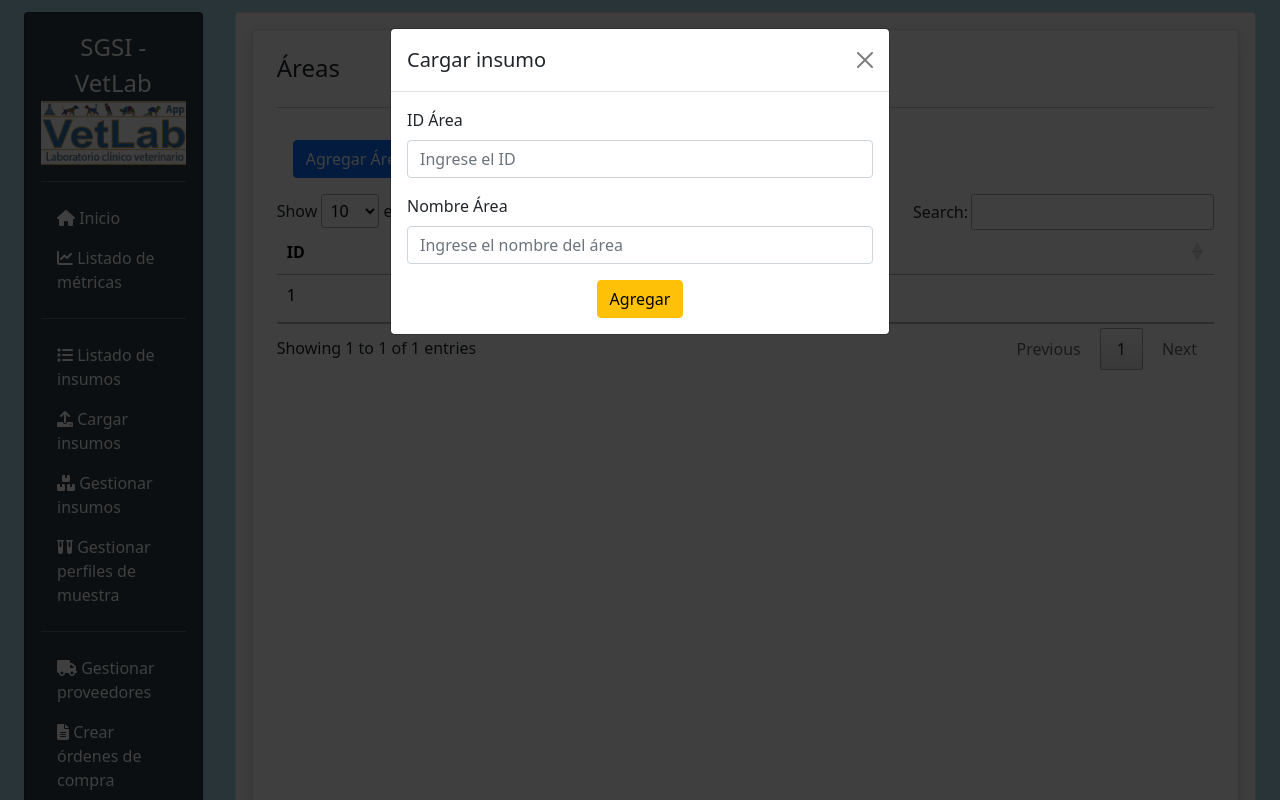
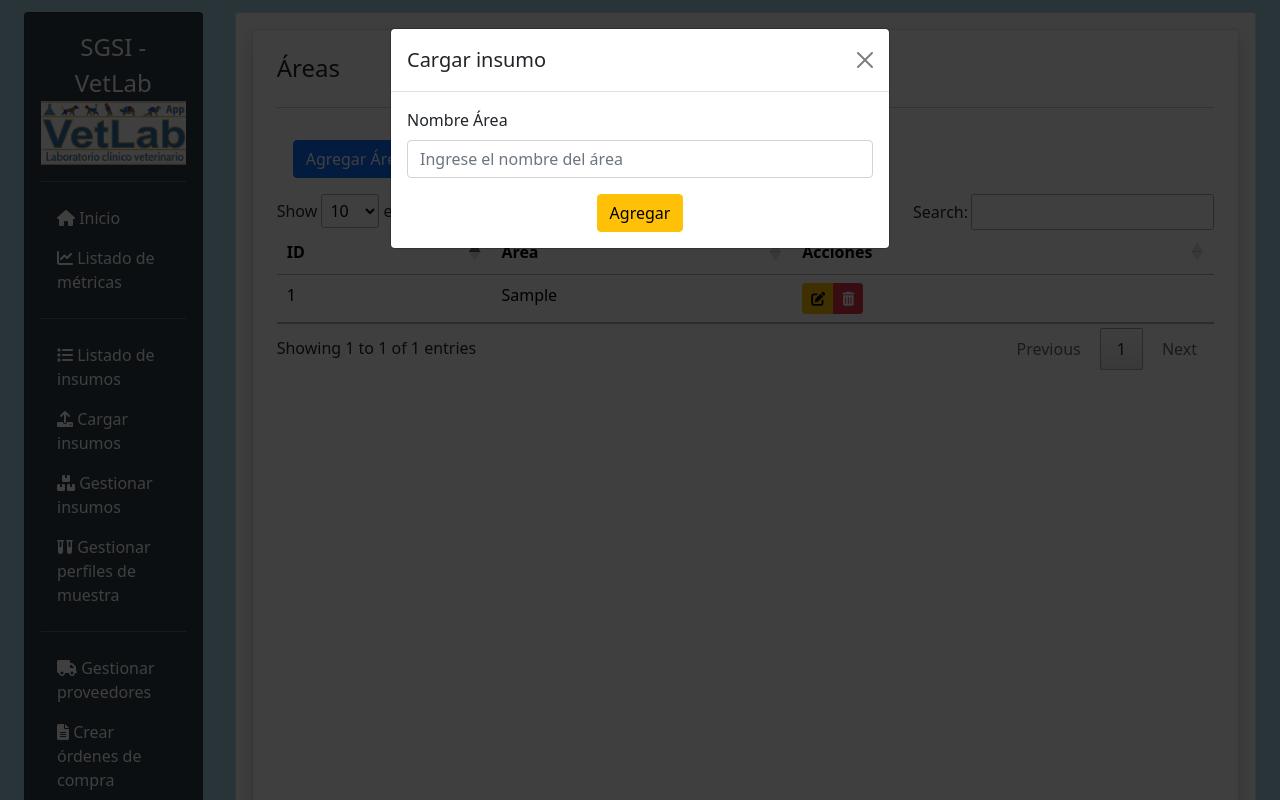
Before and after one commit to xatomen/SGSIVetLab, a PHP site: page /SGSIVetLab/public/admin/gestionar_areas.php in a window 1280 px wide, after a click on "Agregar Área". Run offline with PHP 8.4, Linux system fonts and the light colour scheme; tables that the repository leaves empty hold one stand-in row (values such as "Sample post"); some libraries are stand-ins or nearby versions.

Commit message:
Se implementa la funcionalidad para agregar, modificar y eliminar áreas en gestionar_areas.php, optimizando el manejo de IDs y mejorando la interacción del usuario con formularios.

```diff
--- a/public/admin/gestionar_areas.php
+++ b/public/admin/gestionar_areas.php
@@ -10,18 +10,33 @@
 
     switch($accion){
         case "Agregar":
+            // Debemos encontrar el último ID de la tabla area y sumarle 1 para obtener la ID nueva
+            $sentenciaSQL = $conn->prepare("SELECT MAX(ID) AS ID FROM area");
+            $sentenciaSQL->execute();
+            $ID = $sentenciaSQL->fetch(PDO::FETCH_ASSOC);
+            $txtIDArea = $ID['ID'] + 1;
+
             $sentenciaSQL = $conn->prepare("INSERT INTO area (ID, Area) VALUES (:ID, :Area)");
             $sentenciaSQL->bindParam(':ID', $txtIDArea);
             $sentenciaSQL->bindParam(':Area', $txtArea);
             $sentenciaSQL->execute();
             header("Location: gestionar_areas.php");
-            break;
+            exit();
 
         case "Modificar":
-            break;
+            $sentenciaSQL = $conn->prepare("UPDATE area SET Area = :Area WHERE ID = :ID");
+            $sentenciaSQL->bindParam(':ID', $txtIDArea);
+            $sentenciaSQL->bindParam(':Area', $txtArea);
+            $sentenciaSQL->execute();
+            header("Location: gestionar_areas.php");
+            exit();
 
         case "Eliminar":
-            break;
+            $sentenciaSQL = $conn->prepare("DELETE FROM area WHERE ID = :ID");
+            $sentenciaSQL->bindParam(':ID', $txtIDArea);
+            $sentenciaSQL->execute();
+            header("Location: gestionar_areas.php");
+            exit();
     }
 
     $sentenciaSQL = $conn->prepare("SELECT * FROM area");
@@ -53,15 +68,6 @@
                     </div>
                     <div class="modal-body">
                         <form method="POST">
-                            <!-- ID -->
-                            <div class="row">
-                                <div class="col">
-                                    <div class="mb-3">
-                                        <label for="txtIDArea" class="form-label">ID Área</label>
-                                        <input type="text" class="form-control" name="txtIDArea" id="txtIDArea" value="<?php echo $txtIDArea ?>" placeholder="Ingrese el ID">
-                                    </div>
-                                </div>
-                            </div>
                             <!-- Nombre área -->
                             <div class="row">
                                 <div class="col">
@@ -97,14 +103,17 @@
                 <td><?php echo $area['ID']; ?></td>
                 <td><?php echo $area['Area']; ?></td>
                 <td>
-                    <div class="btn-group" role="group">
-                        <a href="editar_area.php?ID_Area=<?php echo $area['ID']; ?>" class="btn btn-warning btn-sm">
-                            <i class="fas fa-edit"></i>
-                        </a>
-                        <a href="eliminar_area.php?ID_Area=<?php echo $area['ID']; ?>" class="btn btn-danger btn-sm">
-                            <i class="fas fa-trash-alt"></i>
-                        </a>
-                    </div>
+                    <form method="POST" style="display:inline-block;">
+                        <input type="hidden" name="txtIDArea" value="<?php echo $area['ID']; ?>">
+                        <div class="btn-group" role="group">
+                            <button type="submit" name="accion" value="Modificar" class="btn btn-warning btn-sm">
+                                <i class="fas fa-edit"></i>
+                            </button>
+                            <button type="submit" name="accion" value="Eliminar" class="btn btn-danger btn-sm">
+                                <i class="fas fa-trash-alt"></i>
+                            </button>
+                        </div>
+                    </form>
                 </td>
             </tr>
             <?php } ?>
```
